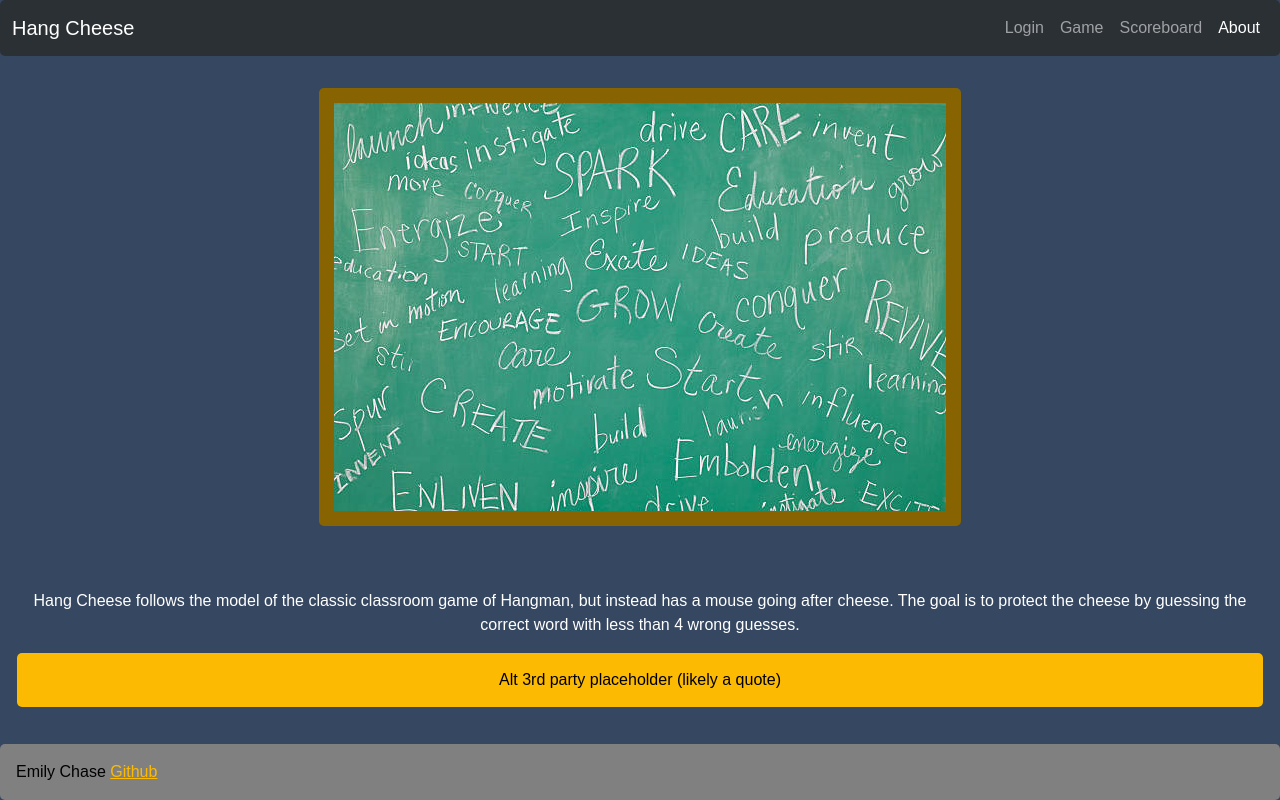
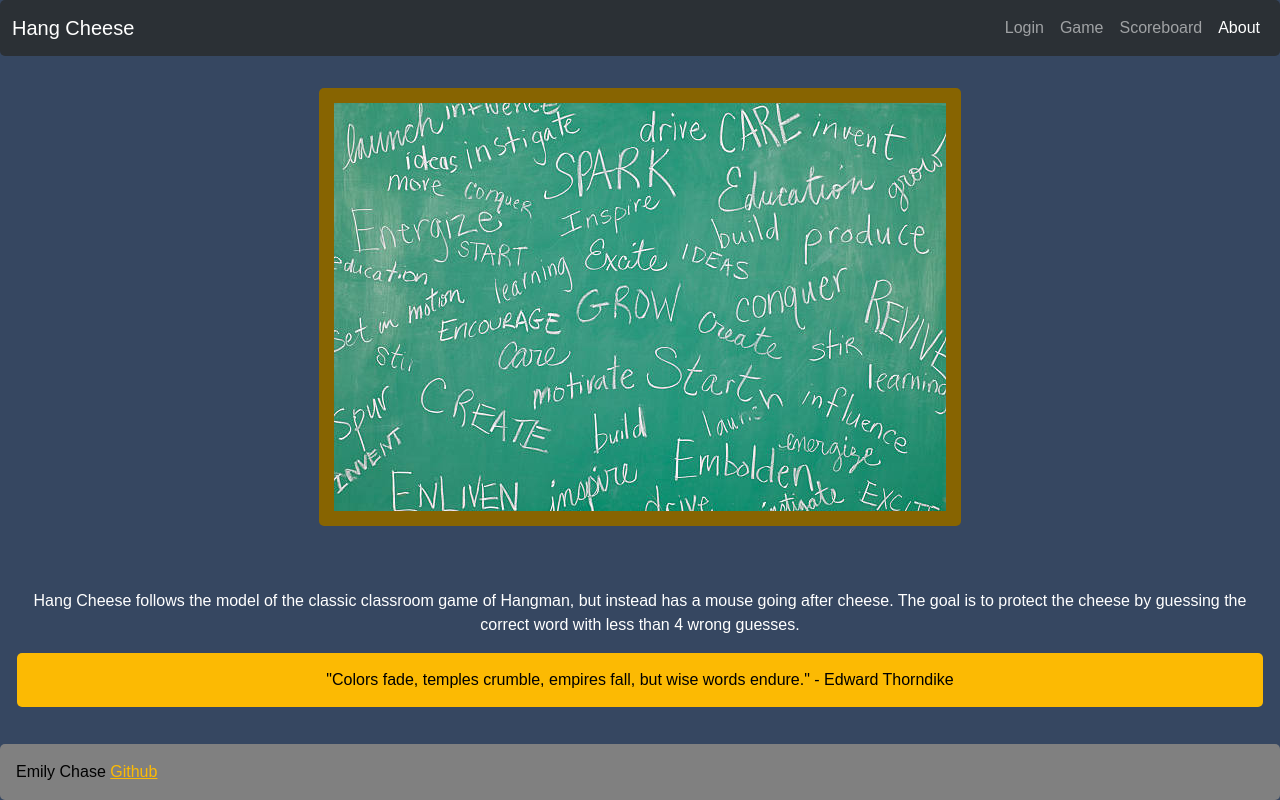
Before and after one commit to emchase8/260_startup, a React (Vite) app in the folder startup-files/: page /info in a window 1280 px wide. Built offline with nearby package versions, Linux system fonts and the light colour scheme.

Commit message:
info page react done

```diff
--- a/startup-files/src/info/info.jsx
+++ b/startup-files/src/info/info.jsx
@@ -3,6 +3,15 @@ import './info.css';
 import '../app.css';
 
 export function Info() {
+  const [quote, set_quote] = React.useState('...loading')
+  const [author, set_author] = React.useState('...loading')
+
+  React.useEffect(() => {
+    set_quote("Colors fade, temples crumble, empires fall, but wise words endure.")
+    set_author("Edward Thorndike")
+  }
+)
+
   return (
     <main className="text-center container-fluid override">
       <img alt="word art" className="responsive" src="about_img.jpg"></img>
@@ -10,7 +19,7 @@ export function Info() {
         <p>
           Hang Cheese follows the model of the classic classroom game of Hangman, but instead has a mouse going after cheese. The goal is to protect the cheese by guessing the correct word with less than 4 wrong guesses.
         </p>
-        <div className="altbox">Alt 3rd party placeholder (likely a quote)</div>
+        <div className="altbox">"{quote}" - {author}</div>
       </div>
     </main>
   );
```
